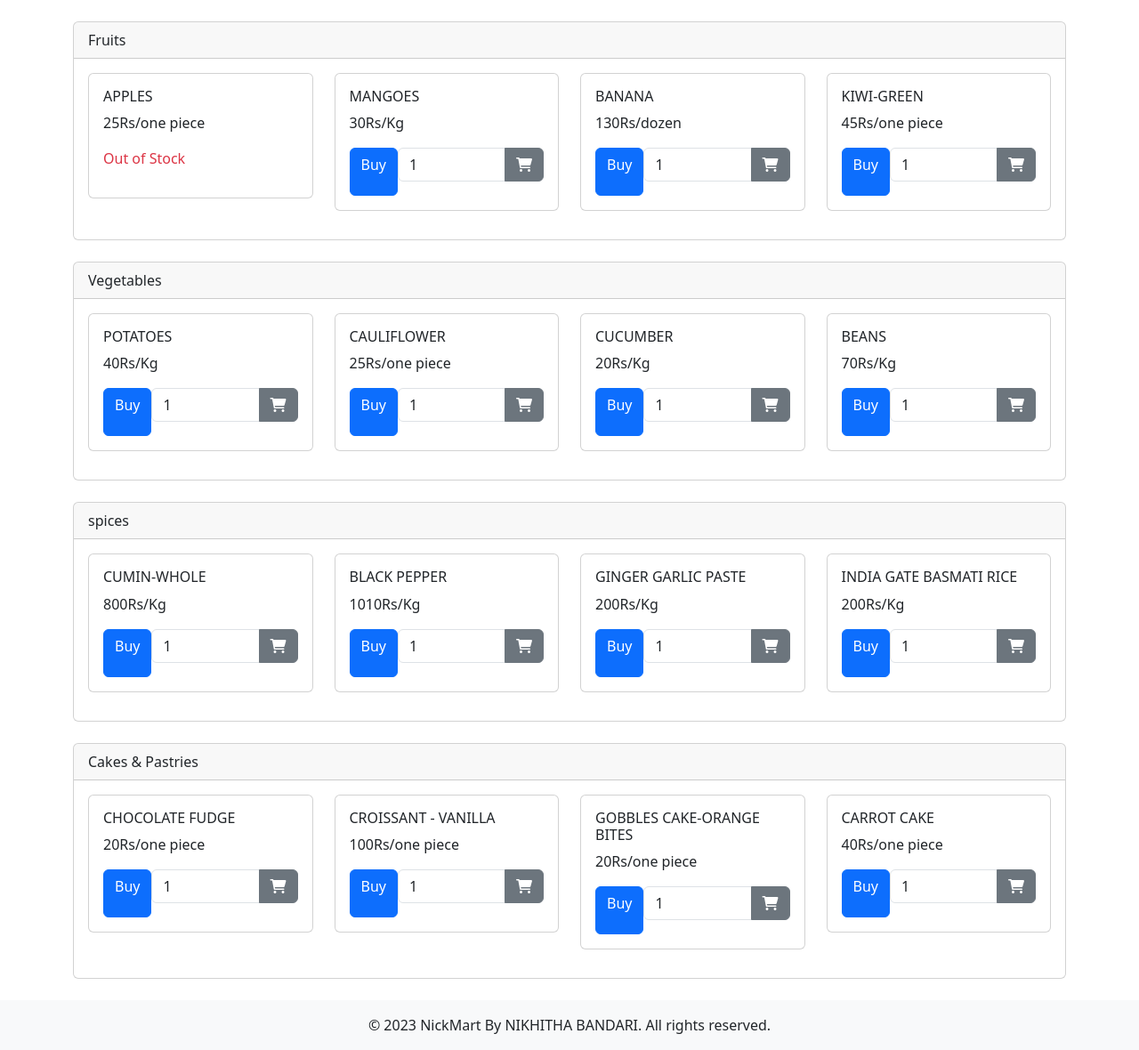
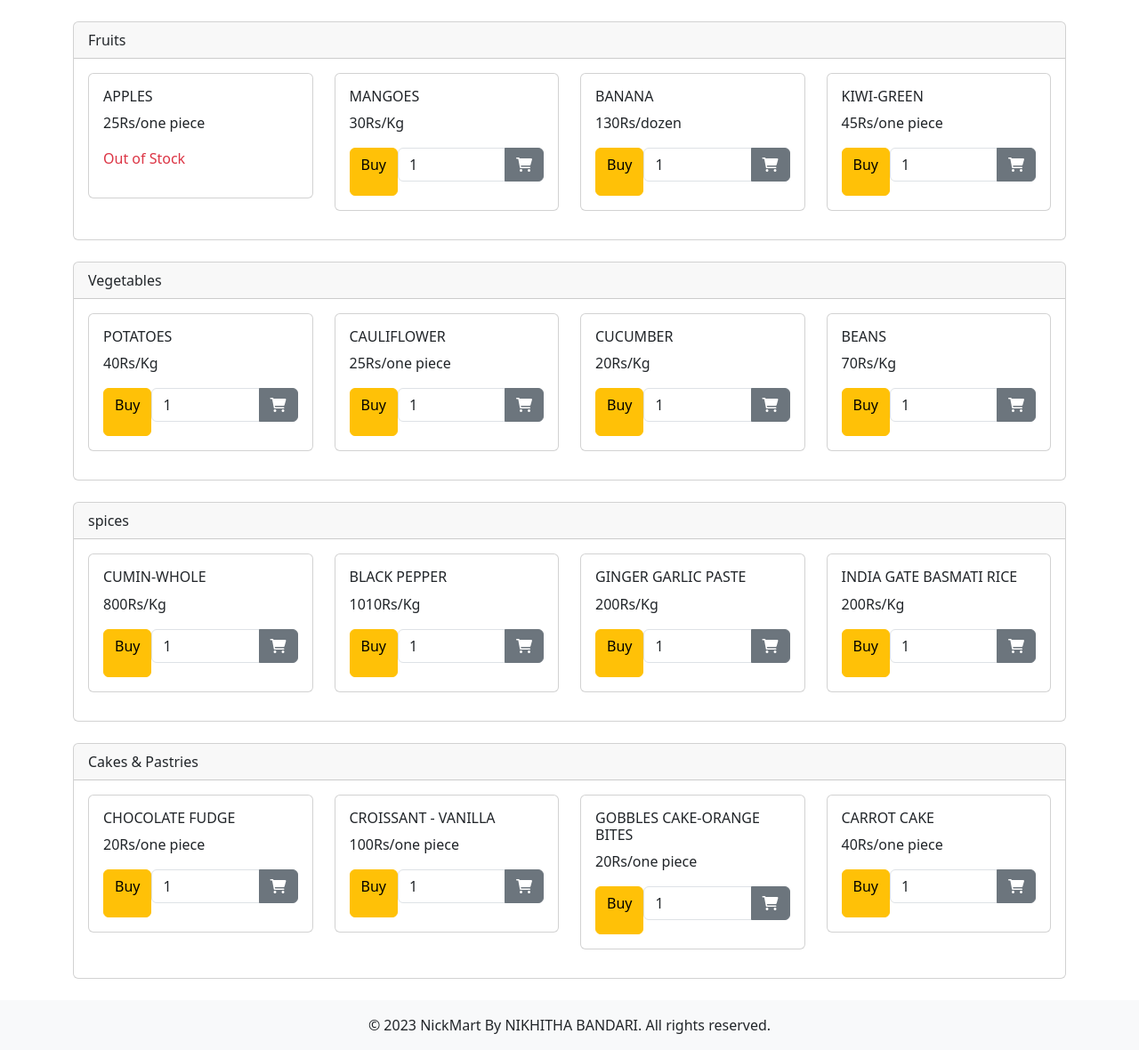
Before and after one commit to NikhithaBandari/GroceryStore, a Flask app: page / in a window 1280 px wide. Shown: the part 56-1236 px from the top of the page at 89% size. Run offline with Flask 3, Linux system fonts and the light colour scheme; data comes from the database, SQL or seed files in the repository; some libraries are stand-ins or nearby versions.

Commit message:
change colour

```diff
--- a/templates/index.html
+++ b/templates/index.html
@@ -75,7 +75,7 @@
                                 {% if product.available_quantity == 0 %}
                                     <p class="text-danger">Out of Stock</p>
                                 {% else %}
-                                    <a href="{{url_for('buy_product', product_id=product.id)}}"class="btn btn-primary">Buy</a>
+                                    <a href="{{url_for('buy_product', product_id=product.id)}}"class="btn btn-warning">Buy</a>
 
                                     <form action="{{ url_for('add_to_cart', product_id=product.id) }}" method="POST" class="mb-3 quantity-input">
                                         <div class="input-group">
```
Also changed, not shown: checksum.py (added, +10 -0 lines).
